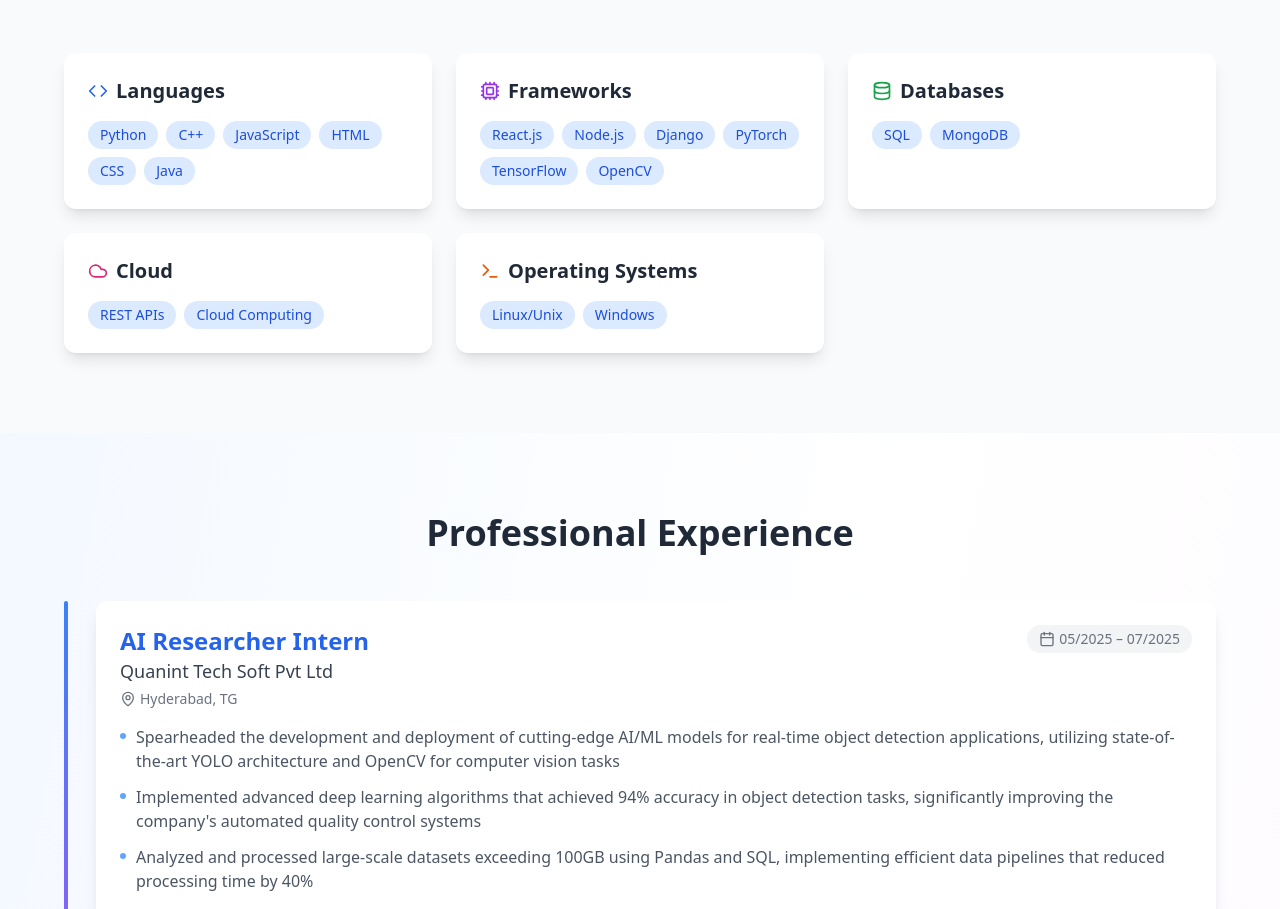
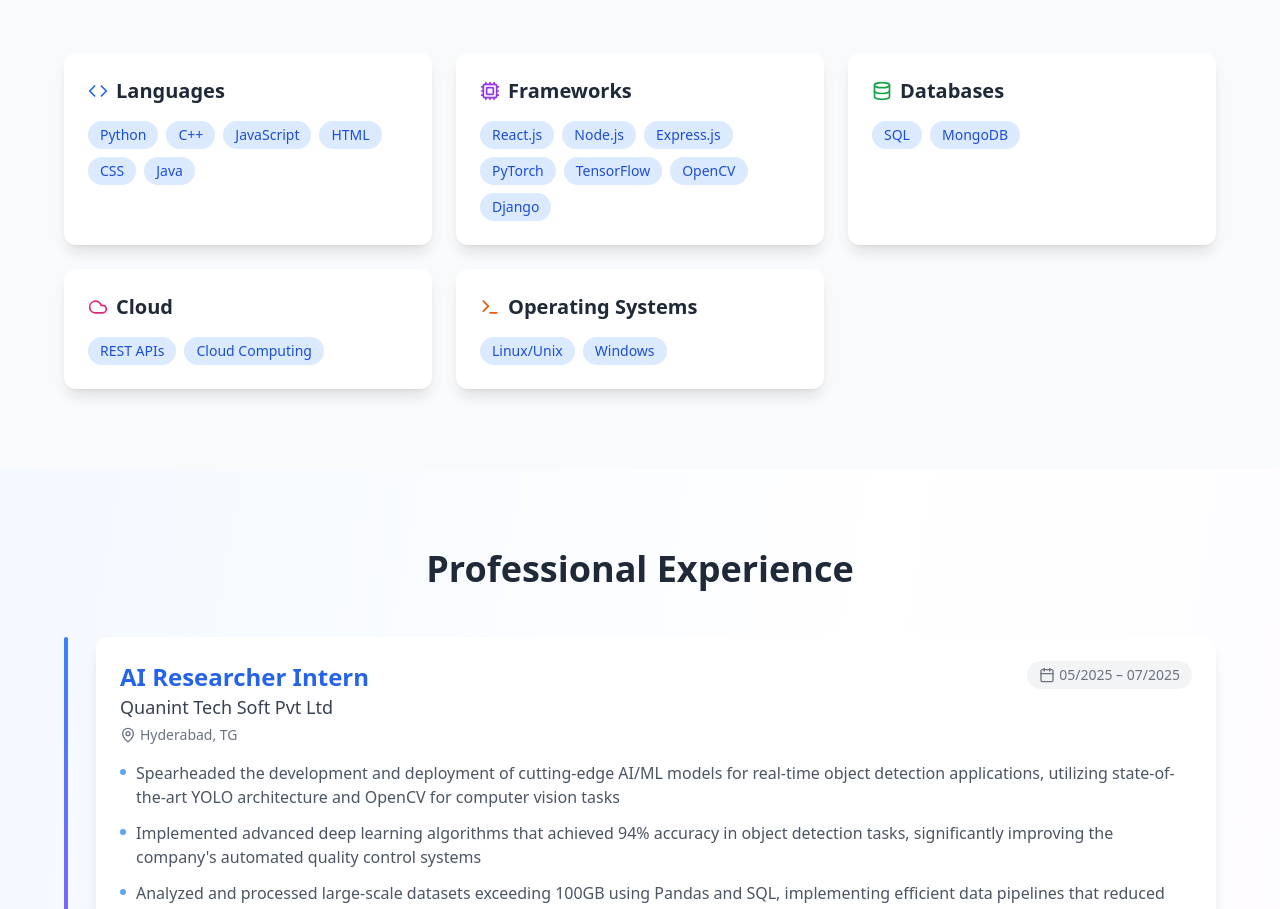
Before and after one commit to srinivas-jinna/website-portfolio, a React (Create React App) app: page / in a window 1280 px wide. Shown: the part 1680-2589 px from the top of the page. Built offline with nearby package versions, Linux system fonts and the light colour scheme.

Commit message:
Update App.js

```diff
--- a/src/App.js
+++ b/src/App.js
@@ -49,7 +49,7 @@ export default function Portfolio() {
 
   const skills = {
     languages: ['Python', 'C++', 'JavaScript', 'HTML', 'CSS', 'Java'],
-    frameworks: ['React.js', 'Node.js', 'Django', 'PyTorch', 'TensorFlow', 'OpenCV'],
+    frameworks: ['React.js', 'Node.js', 'Express.js', 'PyTorch', 'TensorFlow', 'OpenCV','Django'],
     databases: ['SQL', 'MongoDB'],
     cloud: ['REST APIs', 'Cloud Computing'],
     os: ['Linux/Unix', 'Windows']
```
